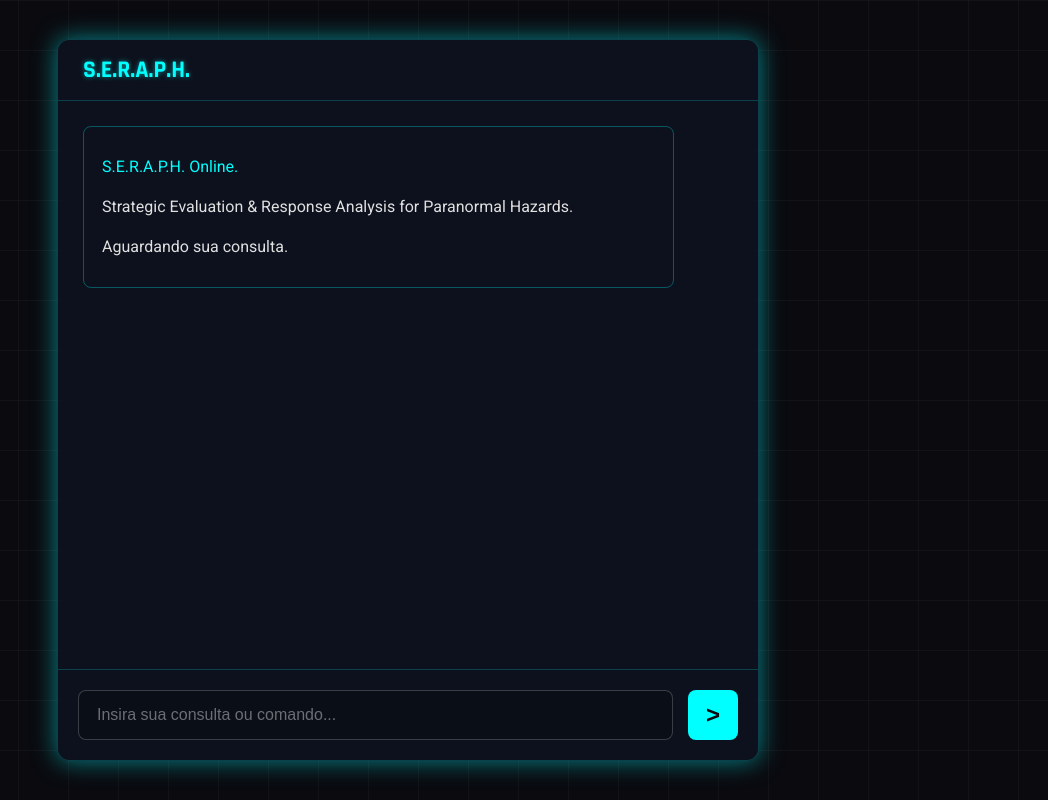
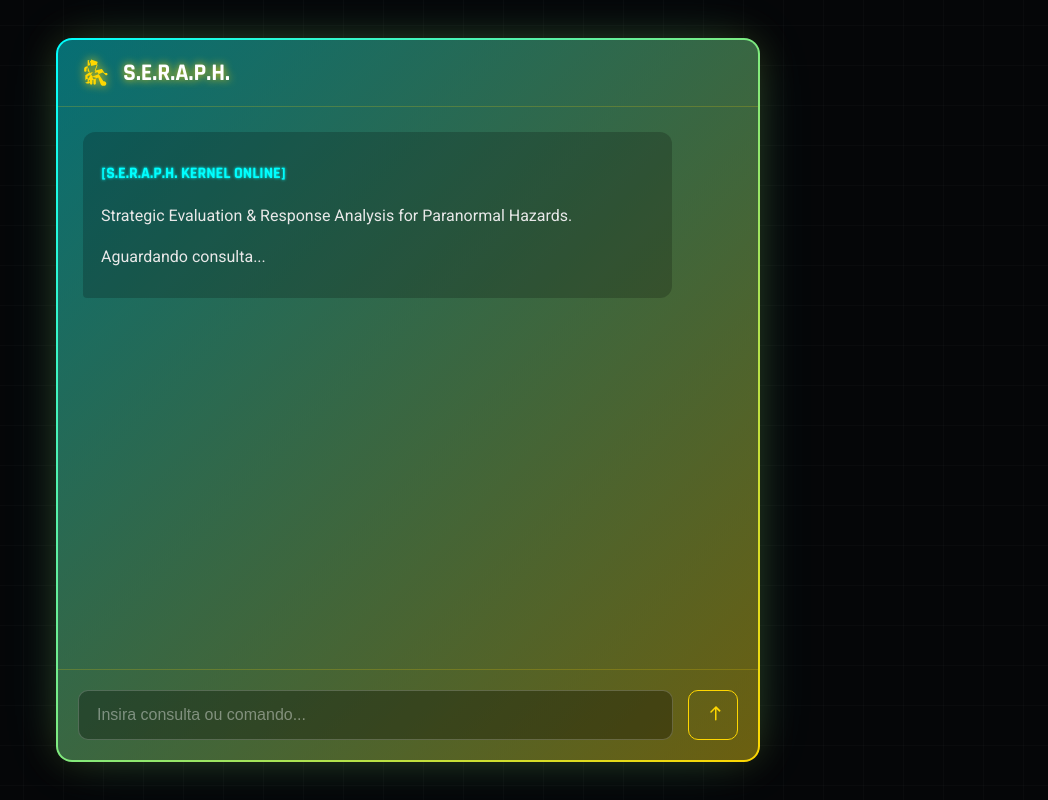
Before and after one commit to ruan-cunha/SERAPH, a plain HTML site: page index.html in a window 1280 px wide. Shown: the whole page, without its empty margins (232-1280 px from the left). Drawn offline with Linux system fonts and the light colour scheme.

Commit message:
Update index.html

```diff
--- a/index.html
+++ b/index.html
@@ -11,19 +11,28 @@
 
     <style>
         :root {
-            --background-color: #0a0a0f;
-            --container-color: rgba(15, 20, 35, 0.75);
-            --text-color: #e0e0e0;
-            --accent-color: #00ffff;
-            --accent-glow: rgba(0, 255, 255, 0.5);
-            --user-bubble-color: #2a3a5e;
+            --background-color: #050608;
+            --container-color: rgba(10, 15, 25, 0.6);
+            --text-color: #e8e8e8;
+            --accent-tech: #00ffff;
+            --accent-divine: #ffd700;
             --font-primary: 'Roboto', sans-serif;
             --font-display: 'Rajdhani', sans-serif;
         }
 
+        /* Animações */
         @keyframes moveGrid {
             from { background-position: 0 0; }
-            to { background-position: 100px 100px; }
+            to { background-position: -100px 100px; }
+        }
+        @keyframes auraPulse {
+            0% { box-shadow: 0 0 35px -5px rgba(255, 215, 0, 0.15), 0 0 60px -15px rgba(0, 255, 255, 0.2); }
+            50% { box-shadow: 0 0 55px 0px rgba(255, 215, 0, 0.25), 0 0 80px -10px rgba(0, 255, 255, 0.25); }
+            100% { box-shadow: 0 0 35px -5px rgba(255, 215, 0, 0.15), 0 0 60px -15px rgba(0, 255, 255, 0.2); }
+        }
+        @keyframes fadeIn {
+            from { opacity: 0; transform: translateY(10px); }
+            to { opacity: 1; transform: translateY(0); }
         }
 
         body {
@@ -36,12 +45,11 @@
             height: 100vh;
             margin: 0;
             overflow: hidden;
-            /* Efeito de grade no fundo */
             background-image:
-                linear-gradient(rgba(255, 255, 255, 0.03) 1px, transparent 1px),
-                linear-gradient(90deg, rgba(255, 255, 255, 0.03) 1px, transparent 1px);
-            background-size: 50px 50px;
-            animation: moveGrid 5s linear infinite;
+                linear-gradient(rgba(255, 255, 255, 0.02) 1px, transparent 1px),
+                linear-gradient(90deg, rgba(255, 255, 255, 0.02) 1px, transparent 1px);
+            background-size: 40px 40px;
+            animation: moveGrid 4s linear infinite;
         }
 
         #chat-container {
@@ -49,23 +57,39 @@
             max-width: 700px;
             height: 90vh;
             background: var(--container-color);
-            border-radius: 12px;
-            border: 1px solid rgba(0, 255, 255, 0.2);
-            box-shadow: 0 0 25px var(--accent-glow);
+            border-radius: 16px;
+            /* Borda com Gradiente */
+            border: 2px solid transparent;
+            background-image: linear-gradient(var(--container-color), var(--container-color)),
+                              linear-gradient(135deg, var(--accent-tech), var(--accent-divine));
+            background-origin: border-box;
+            background-clip: padding-box, border-box;
+
             display: flex;
             flex-direction: column;
-            backdrop-filter: blur(10px);
-            -webkit-backdrop-filter: blur(10px);
+            backdrop-filter: blur(20px);
+            -webkit-backdrop-filter: blur(20px);
+            animation: auraPulse 6s infinite ease-in-out;
         }
 
         #header {
-            padding: 15px 25px;
+            padding: 18px 25px;
             font-family: var(--font-display);
             font-size: 24px;
             font-weight: 700;
-            color: var(--accent-color);
-            border-bottom: 1px solid rgba(0, 255, 255, 0.2);
-            text-shadow: 0 0 5px var(--accent-glow);
+            color: #fff;
+            border-bottom: 1px solid rgba(255, 215, 0, 0.2);
+            display: flex;
+            align-items: center;
+            gap: 12px;
+            text-shadow: 0 0 8px var(--accent-divine);
+        }
+
+        #header svg {
+            width: 28px;
+            height: 28px;
+            fill: var(--accent-divine);
+            filter: drop-shadow(0 0 5px var(--accent-divine));
         }
 
         #chat-box {
@@ -75,121 +99,136 @@
         }
         #chat-box::-webkit-scrollbar { width: 6px; }
         #chat-box::-webkit-scrollbar-track { background: transparent; }
-        #chat-box::-webkit-scrollbar-thumb { background: var(--accent-color); border-radius: 3px; }
+        #chat-box::-webkit-scrollbar-thumb { background: var(--accent-divine); border-radius: 3px; }
 
         .message {
             margin-bottom: 20px;
             padding: 12px 18px;
-            border-radius: 8px;
+            border-radius: 12px;
             max-width: 85%;
-            line-height: 1.5;
+            line-height: 1.6;
             animation: fadeIn 0.5s ease-in-out;
         }
 
-        @keyframes fadeIn {
-            from { opacity: 0; transform: translateY(10px); }
-            to { opacity: 1; transform: translateY(0); }
-        }
-
         .user {
-            background-color: var(--user-bubble-color);
+            background: linear-gradient(135deg, #283149, #404B69);
             color: white;
             align-self: flex-end;
             margin-left: auto;
-            border: 1px solid rgba(255, 255, 255, 0.3);
+            border-bottom-right-radius: 4px;
         }
 
         .bot {
-            background-color: transparent;
-            border: 1px solid rgba(0, 255, 255, 0.3);
+            background-color: rgba(0, 0, 0, 0.2);
             align-self: flex-start;
+            border-bottom-left-radius: 4px;
         }
 
         .bot strong {
-            color: var(--accent-color);
-            font-weight: 500;
+            font-family: var(--font-display);
+            font-weight: 700;
+            color: var(--accent-tech);
+            text-shadow: 0 0 3px var(--accent-tech);
+        }
+
+        .bot strong.confidential {
+            color: var(--accent-divine);
+            text-shadow: 0 0 5px var(--accent-divine);
         }
 
         .loading-indicator {
             display: flex;
             align-items: center;
+            padding: 10px 0;
         }
-        .loading-indicator span {
-            display: inline-block;
+        .loading-indicator .dot {
             width: 8px;
             height: 8px;
+            margin: 0 4px;
+            background: var(--accent-tech);
             border-radius: 50%;
-            background-color: var(--accent-color);
-            margin: 0 3px;
-            animation: pulse 1.4s infinite ease-in-out both;
+            animation: loading-fade 1.2s infinite ease-in-out;
         }
-        .loading-indicator span:nth-child(1) { animation-delay: -0.32s; }
-        .loading-indicator span:nth-child(2) { animation-delay: -0.16s; }
-        @keyframes pulse {
-            0%, 80%, 100% { transform: scale(0); }
-            40% { transform: scale(1.0); }
+        .loading-indicator .dot:nth-child(1) { animation-delay: 0s; }
+        .loading-indicator .dot:nth-child(2) { animation-delay: 0.2s; }
+        .loading-indicator .dot:nth-child(3) { animation-delay: 0.4s; }
+
+        @keyframes loading-fade {
+            0%, 100% { opacity: 0.3; transform: scale(0.8); }
+            50% { opacity: 1; transform: scale(1); }
         }
-
 
         #chat-form {
             display: flex;
             padding: 20px;
-            border-top: 1px solid rgba(0, 255, 255, 0.2);
+            border-top: 1px solid rgba(255, 215, 0, 0.2);
         }
 
         #user-input {
             flex-grow: 1;
-            background-color: rgba(0, 0, 0, 0.2);
+            background-color: rgba(0, 0, 0, 0.3);
             border: 1px solid rgba(255, 255, 255, 0.2);
-            border-radius: 8px;
+            border-radius: 10px;
             padding: 12px 18px;
             font-size: 16px;
             color: var(--text-color);
             outline: none;
-            transition: border-color 0.3s;
+            transition: all 0.3s;
         }
         #user-input:focus {
-            border-color: var(--accent-color);
+            border-color: var(--accent-divine);
+            box-shadow: 0 0 10px var(--accent-divine);
         }
         #user-input::placeholder {
             color: rgba(255, 255, 255, 0.4);
         }
 
         button {
-            background: var(--accent-color);
-            color: var(--background-color);
-            border: none;
-            border-radius: 8px;
+            background: transparent;
+            border: 1px solid var(--accent-divine);
+            border-radius: 10px;
             width: 50px;
             height: 50px;
             margin-left: 15px;
             cursor: pointer;
-            font-size: 24px;
-            font-weight: bold;
             display: flex;
             justify-content: center;
             align-items: center;
-            transition: background-color 0.3s, box-shadow 0.3s;
+            transition: all 0.3s;
+        }
+        button svg {
+            width: 24px;
+            height: 24px;
+            fill: var(--accent-divine);
+            transition: all 0.3s;
         }
         button:hover {
-            background-color: #fff;
-            box-shadow: 0 0 15px #fff;
+            background: var(--accent-divine);
+            box-shadow: 0 0 15px var(--accent-divine);
+        }
+        button:hover svg {
+            fill: var(--background-color);
         }
     </style>
 </head>
 <body>
     <div id="chat-container">
-        <div id="header">S.E.R.A.P.H.</div>
+        <div id="header">
+            <svg xmlns="http://www.w3.org/2000/svg" viewBox="0 0 24 24"><path d="M12.246 5.346c.124-.23.027-.52-.202-.645L6.5 2 7 6l5.246-1.31c.23-.058.423.135.3.364L10 12l2.246-.646c.124-.035.25.013.327.124L17.5 19H18c1.105 0 2 .895 2 2s-.895 2-2 2h-1c-.84 0-1.578-.535-1.857-1.314l-2.07-5.797L8 18v3c0 .552-.448 1-1 1s-1-.448-1-1v-4.5c0-.414.252-.785.64-.938l10.23-3.953c.193-.075.41.018.5.22L19.5 14H20c.552 0 1-.448 1-1s-.448-1-1-1h-1.5l-2.094-3.14c-.09-.136-.252-.21-.412-.21-.043 0-.087.005-.13.016L10 10l2.54-7.31c.058-.168-.035-.347-.2-.4l-5.45-1.815L6 5V2L5.5 1.5 5 1c-.168-.168-.42-.204-.627-.087S4 1.252 4 1.5V10c0 .414.252.785.64.938l1.107.43L2 14v5c0 .552.448 1 1 1s1-.448 1-1v-4.5l3.36-1.09L9 18v3c0 .552.448 1 1 1s1-.448 1-1v-5l-2.246-.646c-.124-.035-.25.013-.327.124L4.5 19H5c.552 0 1 .448 1 1s-.448 1-1 1H4c-1.105 0-2-.895-2-2s.895-2 2-2h.5l3.906-5.86c.09-.136.252-.21.412-.21.043 0-.013.004-.055.016L6 12l-1.5-4.5-1.14.38C3.252 7.935 3 8.306 3 8.722V10c0 .552-.448 1-1 1s-1-.448-1-1V8.5c0-.84.535-1.578 1.314-1.857l3.93-1.42L5 2V1L12.246 5.346z"/></svg>
+            S.E.R.A.P.H.
+        </div>
         <div id="chat-box">
             <div class="message bot">
-                <p><strong>S.E.R.A.P.H. Online.</strong></p>
+                <p><strong>[S.E.R.A.P.H. KERNEL ONLINE]</strong></p>
                 <p>Strategic Evaluation & Response Analysis for Paranormal Hazards.</p>
-                <p>Aguardando sua consulta.</p>
+                <p>Aguardando consulta...</p>
             </div>
         </div>
         <form id="chat-form">
-            <input type="text" id="user-input" placeholder="Insira sua consulta ou comando..." autocomplete="off" required>
-            <button type="submit">></button>
+            <input type="text" id="user-input" placeholder="Insira consulta ou comando..." autocomplete="off" required>
+            <button type="submit">
+                <svg xmlns="http://www.w3.org/2000/svg" viewBox="0 0 24 24"><path d="M20.53,8.47,15,3,9.47,8.47a.75.75,0,0,0,1.06,1.06L14,6.06V16.75a.75.75,0,0,0,1.5,0V6.06l2.47,2.47a.75.75,0,0,0,1.06-1.06Z"/></svg>
+            </button>
         </form>
     </div>
 
@@ -204,6 +243,12 @@
         function addMessage(text, sender) {
             const messageElement = document.createElement('div');
             messageElement.classList.add('message', sender);
+
+            // Tratamento especial para a tag de confidencialidade
+            if (text.startsWith('[INFORMAÇÕES CONFIDENCIAIS]')) {
+                text = text.replace('[INFORMAÇÕES CONFIDENCIAIS]', '<strong class="confidential">[INFORMAÇÕES CONFIDENCIAIS]</strong>');
+            }
+
             messageElement.innerHTML = text
                 .replace(/\*\*(.*?)\*\*/g, '<strong>$1</strong>')
                 .replace(/\n/g, '<br>');
@@ -217,9 +262,9 @@
             messageElement.classList.add('message', 'bot');
             messageElement.innerHTML = `
                 <div class="loading-indicator">
-                    <span></span>
-                    <span></span>
-                    <span></span>
+                    <div class="dot"></div>
+                    <div class="dot"></div>
+                    <div class="dot"></div>
                 </div>
             `;
             chatBox.appendChild(messageElement);
@@ -258,7 +303,7 @@
                 hideLoadingIndicator();
 
                 if (!response.ok) {
-                    throw new Error('Falha na comunicação com o sistema SERAPH.');
+                    throw new Error(`Falha na comunicação com o sistema SERAPH. Código: ${response.status}`);
                 }
 
                 const data = await response.json();
@@ -270,7 +315,7 @@
             } catch (error) {
                 hideLoadingIndicator();
                 console.error('Erro de Sistema:', error);
-                addMessage('<strong>[ERRO DE CONEXÃO]</strong> Não foi possível estabelecer comunicação com o núcleo da S.E.R.A.P.H. Verifique sua conexão e tente novamente.', 'bot');
+                addMessage('<strong>[ERRO DE CONEXÃO | CÓDIGO 503-N]</strong> Não foi possível estabelecer comunicação com o núcleo da S.E.R.A.P.H. Protocolos de rede podem estar instáveis. Tente novamente.', 'bot');
             }
         });
     </script>
```
